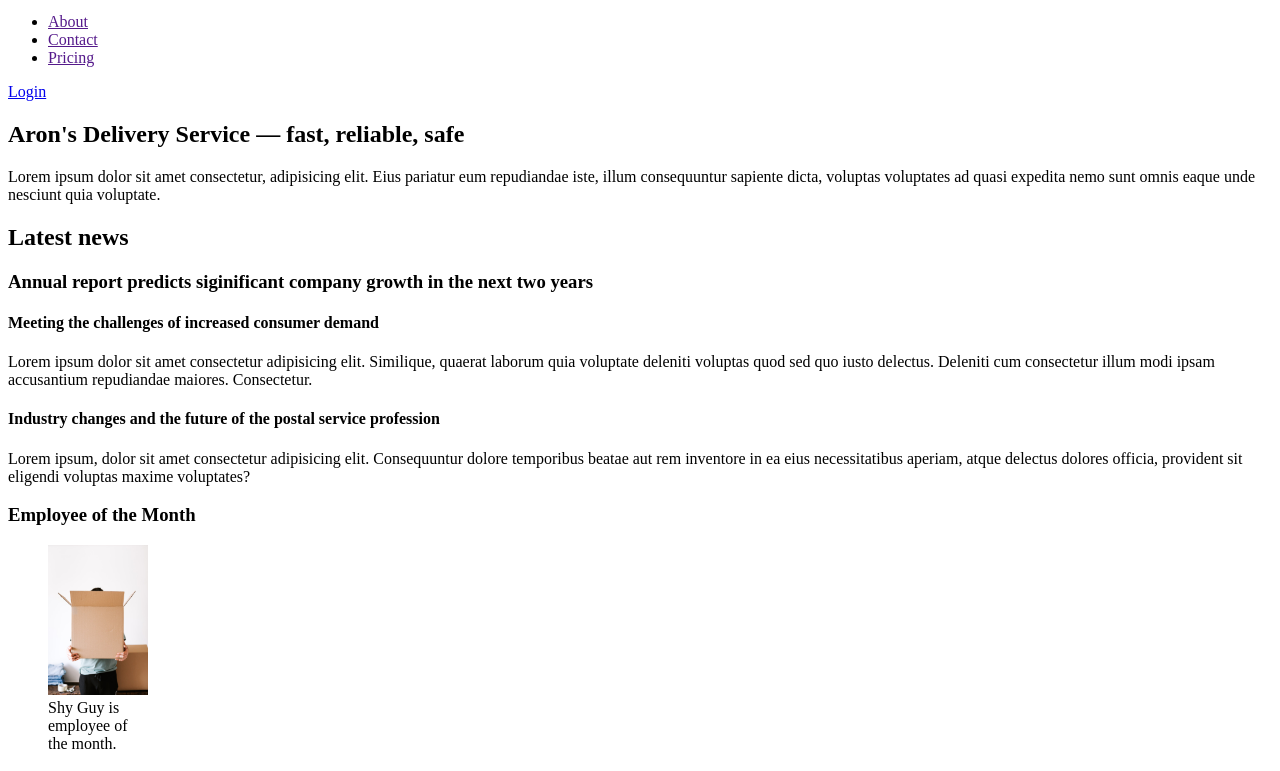
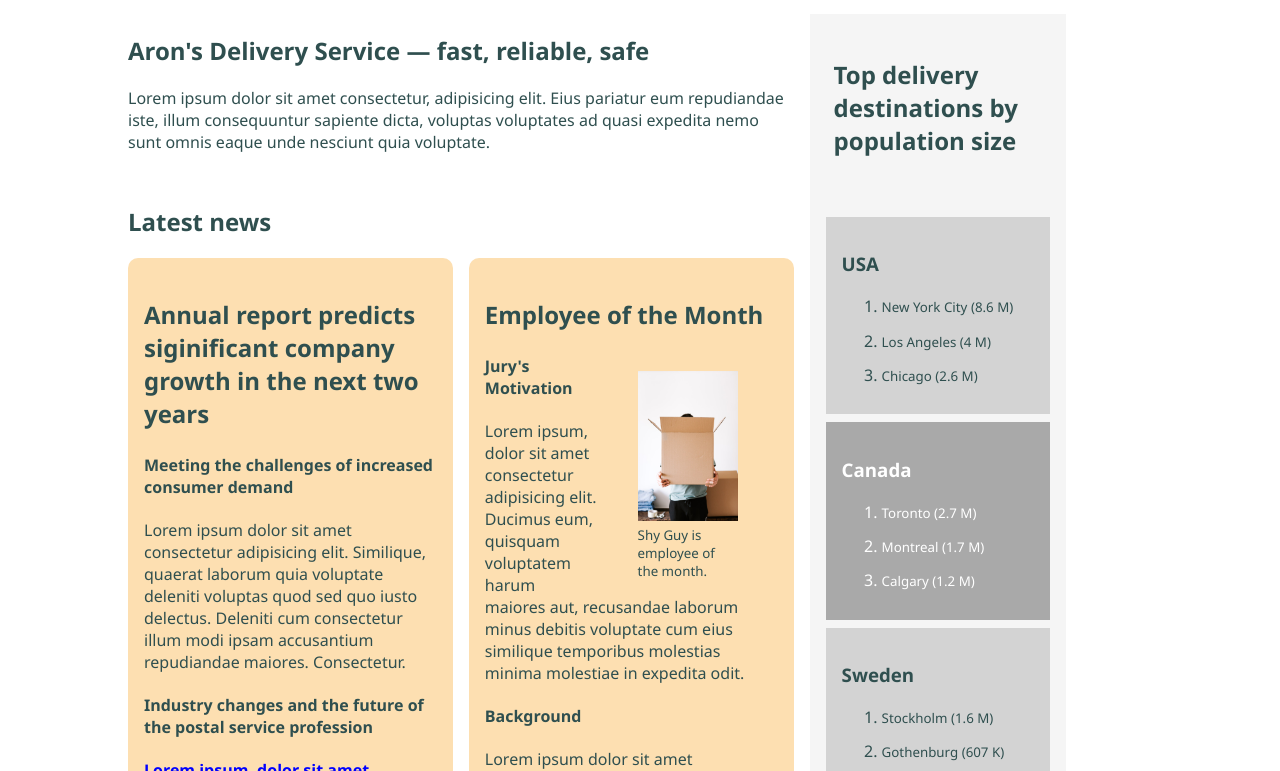
Before and after one commit to jennyrigsjo/BasicHTMLFundamentals, a plain HTML site: page index.html in a window 1280 px wide. Shown: the part 117-888 px from the top of the page. Drawn offline with Linux system fonts and the light colour scheme.

Commit message:
Add styles

```diff
--- a/css/style.css
+++ b/css/style.css
@@ -1,9 +1,267 @@
-#logo,
-article figure {
+/**
+    1. General (site-wide) styles
+        - Body
+        - Header
+        - Main
+        - Aside
+        - Footer
+    2. Page-specific styles
+        - Index page
+        - Login page
+ */
+
+
+/*****************************************************************
+                    ----- General styles -----
+******************************************************************/
+
+/***************************
+            Body
+****************************/
+
+body {
+    font-family:'Segoe UI', Tahoma, Geneva, Verdana, sans-serif;
+    width: 1024px;
+    margin: 0 auto;
+    background-color: white;
+    color: darkslategray;
+    display: flex;
+    flex-wrap: wrap;
+}
+
+
+
+/***************************
+            Header
+****************************/
+
+header {
+    display: flex;
+    align-items: center;
+    width: 100%;
+}
+
+header a {
+    text-decoration: none;
+    padding: 1em;
+    color: darkslategray;
+}
+
+header a:hover {
+    font-weight: bold;
+}
+
+#logo {
     width: 100px;
 }
 
-#logo img,
-article figure img {
+#logo img {
     max-width: 100%;
 }
+
+.nav-menu {
+    display: flex;
+    list-style-type: none;
+}
+
+.page-link {
+    margin-left: auto;
+}
+
+
+
+/***************************
+            Main
+****************************/
+
+main {
+    margin-bottom: 1em;
+}
+
+
+
+/***************************
+            Aside
+****************************/
+
+aside {
+    margin-bottom: 1em;
+}
+
+
+
+/***************************
+            Footer
+****************************/
+
+footer {
+    width: 100%;
+    min-height: 100px;
+    text-align: center;
+    border-top: 1px solid black;
+}
+
+footer span {
+    display: inline-block;
+    line-height: 100px; /* line-height needed to vertically align text */
+}
+
+
+
+/*****************************************************************
+                ----- Page-specific styles -----
+******************************************************************/
+
+/***************************
+        Index page
+****************************/
+
+/* Main */
+
+.index-main {
+    width: 65%;
+    margin-right: 1em;
+}
+
+
+
+/* Main intro */
+
+.intro {
+    margin-bottom: 2em;
+}
+
+
+
+/* Main news */
+
+.news {
+    display: flex;
+    flex-wrap: wrap;
+}
+
+.news h2 {
+    width: 100%;
+}
+
+.news-item {
+    flex: 1;
+    border-radius: 10px;
+    padding: 1em;
+    background-color: rgba(251, 191, 101, 0.5);
+}
+
+.news-item h3 {
+    font-size: x-large;
+}
+
+.news-item figure {
+    width: 100px;
+    float: right;
+}
+
+.news-item figure img {
+    max-width: 100%;
+}
+
+.news-item figcaption {
+    font-size: smaller;
+}
+
+.news-item:nth-child(2) {
+    margin-right: 1em;
+}
+
+.news-item:nth-child(2) p:nth-child(5) {
+    font-weight: bold;
+    color: blue;
+}
+
+
+
+/* Aside */
+
+.index-aside {
+    width: 25%;
+    background-color: whitesmoke;
+}
+
+.index-aside h2 {
+    padding: 1em;
+}
+
+.index-aside ul {
+    list-style-type: none;
+    padding: 1em;
+}
+
+.index-aside ul > li {
+    padding: 1em;
+    margin-bottom: 0.5em;
+}
+
+.index-aside ul > li:nth-child(odd) {
+    background-color: lightgray;
+}
+
+.index-aside ul > li:nth-child(even) {
+    background-color: darkgray;
+}
+
+.index-aside ul > li:nth-child(even) * {
+    color: white;
+}
+
+.index-aside p {
+    font-size: smaller;
+}
+
+
+
+/***************************
+        Login page
+****************************/
+
+.login-main {
+    width: 100%;
+}
+
+.login-main h2 {
+    text-transform: uppercase;
+}
+
+.login-form {
+    border-radius: 10px;
+    background-color: whitesmoke;
+    padding: 1em;
+}
+
+.login-form fieldset {
+    margin-bottom: 1em;
+}
+
+.login-form input[type=text] {
+    display: block;
+    margin-bottom: 1em;
+}
+
+.login-form input[type=reset],
+.login-form input[type=submit] {
+    border-radius: 5px;
+    border: none;
+    padding: 0.5em 1em;
+}
+
+.login-form input[type=reset]:hover,
+.login-form input[type=submit]:hover {
+    cursor: pointer;
+}
+
+.login-form input[type=reset] {
+    background-color: lightcoral;
+    margin-right: 1em;
+}
+
+.login-form input[type=submit] {
+    background-color: lightgreen;
+}
```
